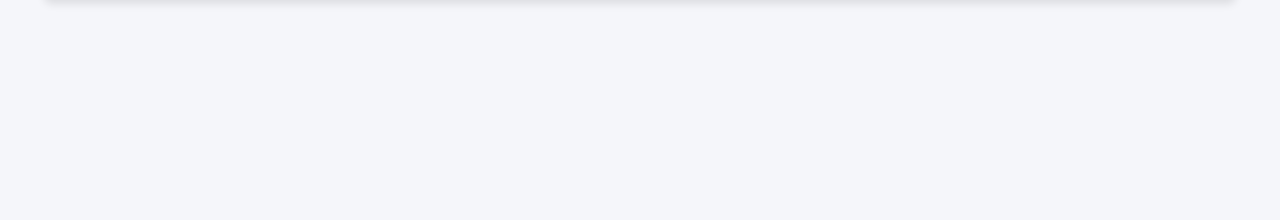
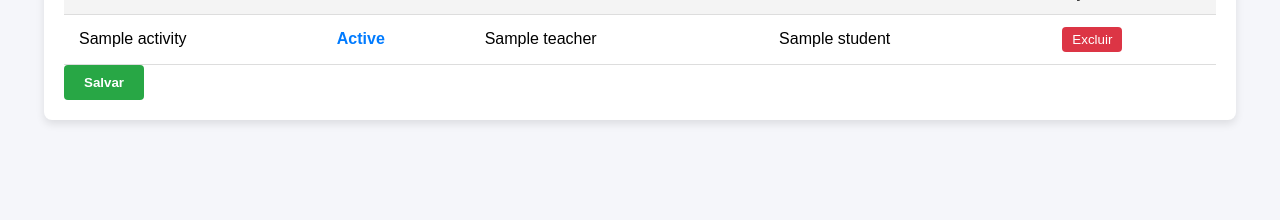
Before and after one commit to Ryan-Passos/taskmanager, a Flask app: page /dashboard in a window 1280 px wide. Shown: the part 258-478 px from the top of the page. Run offline with Flask 2, Linux system fonts and the light colour scheme; the first user in the database is signed in; a database or web service that is not in the repository returns one stand-in record (Sample ...); some libraries are stand-ins or nearby versions.

Commit message:
Versão Final

```diff
--- a/app.py
+++ b/app.py
@@ -2,7 +2,6 @@ from flask import Flask, render_template, redirect, url_for, request, flash, jso
 from flask_pymongo import PyMongo
 from bson import ObjectId
 from flask_login import LoginManager, UserMixin, login_user, login_required, logout_user, current_user
-
 
 app = Flask(__name__)
 app.secret_key = 'auth'
@@ -29,9 +28,7 @@ def load_user(username):
 
 @app.route('/register', methods=['GET', 'POST'])
 def register():
-    print("Reached the register route")  # Log para verificar se a rota é atingida
     if request.method == 'POST':
-        print("Processing registration form")  # Log para verificar se o formulário foi enviado
         username = request.form['username']
         password = request.form['password']
         user_type = request.form['user_type']
@@ -59,8 +56,6 @@ def register():
 
     return render_template('register.html')
 
-
-
 @app.route('/login', methods=['GET', 'POST'])
 def login():
     if request.method == 'POST':
@@ -85,17 +80,19 @@ def logout():
 @app.route('/dashboard')
 @login_required
 def dashboard():
+    query = {}
     if current_user.user_type == 'student':
         # Exibe apenas as atividades do aluno logado
-        activities = mongo.db.activities.find({"student": current_user.username})
+        query = {"student": current_user.username}
     elif current_user.user_type == 'teacher':
         # Exibe apenas as atividades atribuídas ao professor logado
-        activities = mongo.db.activities.find({"teacher": current_user.username})
-    else:
-        activities = []
+        query = {"teacher": current_user.username}
+        student_email = request.args.get('student')
+        if student_email:
+            query["student"] = student_email
 
+    activities = mongo.db.activities.find(query)
     return render_template('dashboard.html', activities=activities)
-
 
 @app.route('/add_activity', methods=['POST'])
 @login_required
@@ -115,23 +112,17 @@ def add_activity():
     })
     return jsonify({"status": "success", "message": "Activity added."}), 200
 
-
 @app.route('/save_activities', methods=['POST'])
 @login_required
 def save_activities():
-    print("save_activities called")
     data = request.get_json()
-    print("Received data:", data)  # Log para verificar o que está sendo recebido
-
     activities = data.get("activities")
-    print("Parsed activities:", activities)  # Log para verificar as atividades
 
     # Limpa as atividades atuais do usuário antes de salvar as novas
     mongo.db.activities.delete_many({"student": current_user.username})
 
     if activities:
         for activity in activities:
-            print("Saving activity:", activity)  # Log para verificar cada atividade
             mongo.db.activities.insert_one({
                 "name": activity['name'],
                 "status": activity['status'],
@@ -141,6 +132,14 @@ def save_activities():
 
     return jsonify({"status": "success", "message": "Activities saved."}), 200
 
+@app.route('/get_student_emails', methods=['GET'])
+@login_required
+def get_student_emails():
+    if current_user.user_type == 'teacher':
+        # Encontra os emails dos alunos com atividades atribuídas ao professor logado
+        emails = mongo.db.activities.distinct("student", {"teacher": current_user.username})
+        return jsonify({"emails": emails})
+    return jsonify({"emails": []}), 403
 
 @app.route('/')
 def index():
--- a/templates/dashboard.html
+++ b/templates/dashboard.html
@@ -112,9 +122,23 @@
             <button class="logout-btn" onclick="logout()">Logout</button>
         </div>
         <h3>Atividades</h3>
+
+        {% if current_user.user_type == 'teacher' %}
+        <div class="filter-container">
+            <label for="studentFilter">Filtrar por e-mail do aluno:</label>
+            <select id="studentFilter" onchange="filterByStudent()">
+                <option value="">Todos os Alunos</option>
+            </select>
+            <button onclick="clearFilter()" class="delete-btn" style="padding: 5px;">Limpar Filtro</button>
+        </div>
+        {% endif %}
+
+        {% if current_user.user_type != 'teacher' %}
         <div class="actions">
             <button id="addActivityButton" class="add-activity-btn" onclick="addRow()">Adicionar Atividade</button>
         </div>
+        {% endif %}
+
         <table id="activitiesTable">
             <thead>
                 <tr>
@@ -124,24 +148,31 @@
                     {% if current_user.user_type != 'student' %}
                     <th>E-mail do Aluno</th>
                     {% endif %}
+                    {% if current_user.user_type != 'teacher' %}
                     <th id="actionsColumn">Ações</th>
+                    {% endif %}
                 </tr>
             </thead>
             <tbody>
                 {% for activity in activities %}
                 <tr>
-                    <td contenteditable="true">{{ activity.name }}</td>
-                    <td contenteditable="true" class="status-cell">{{ activity.status }}</td>
-                    <td contenteditable="true">{{ activity.teacher }}</td>
+                    <td contenteditable="{{ current_user.user_type != 'teacher' }}">{{ activity.name }}</td>
+                    <td contenteditable="{{ current_user.user_type != 'teacher' }}" class="status-cell">{{ activity.status }}</td>
+                    <td contenteditable="{{ current_user.user_type != 'teacher' }}">{{ activity.teacher }}</td>
                     {% if current_user.user_type != 'student' %}
-                    <td contenteditable="true">{{ activity.student }}</td>
+                    <td contenteditable="{{ current_user.user_type != 'teacher' }}">{{ activity.student }}</td>
                     {% endif %}
+                    {% if current_user.user_type != 'teacher' %}
                     <td><button class="delete-btn" onclick="deleteRow(this)">Excluir</button></td>
+                    {% endif %}
                 </tr>
                 {% endfor %}
             </tbody>
         </table>
+
+        {% if current_user.user_type != 'teacher' %}
         <button id="saveButton" class="save-btn" onclick="saveData()">Salvar</button>
+        {% endif %}
     </div>
 
     <script>
@@ -171,32 +202,23 @@
         function saveData() {
             const table = document.getElementById('activitiesTable').getElementsByTagName('tbody')[0];
             const activities = [];
-
             for (let row of table.rows) {
                 const name = row.cells[0].innerText.trim();
                 const status = row.cells[1].innerText.trim();
                 const teacher = row.cells[2].innerText.trim();
                 let studentEmail = '';
-
                 if (userType !== 'student' && row.cells[3]) {
                     studentEmail = row.cells[3].innerText.trim();
                 }
-
                 if (!name || !status || !teacher || (userType != 'student' && !studentEmail)) {
                     alert("Preencha todos os campos obrigatórios.");
                     return;
                 }
-
                 activities.push({ name, status, teacher, studentEmail });
             }
-
-            console.log("Enviando atividades:", JSON.stringify({ activities }));
-
             fetch('/save_activities', {
                 method: 'POST',
-                headers: {
-                    'Content-Type': 'application/json',
-                },
+                headers: { 'Content-Type': 'application/json' },
                 body: JSON.stringify({ activities })
             })
             .then(response => {
@@ -212,15 +234,34 @@
             });
         }
 
-        // Oculta botões apenas se o usuário for "Teacher"
+        function loadStudentEmails() {
+            fetch('/get_student_emails')
+            .then(response => response.json())
+            .then(data => {
+                const emailSelect = document.getElementById('studentFilter');
+                data.emails.forEach(email => {
+                    const option = document.createElement('option');
+                    option.value = email;
+                    option.textContent = email;
+                    emailSelect.appendChild(option);
+                });
+            });
+        }
+
+        function filterByStudent() {
+            const selectedEmail = document.getElementById('studentFilter').value;
+            const url = selectedEmail ? `/dashboard?student=${selectedEmail}` : '/dashboard';
+            window.location.href = url;
+        }
+
+        function clearFilter() {
+            document.getElementById('studentFilter').value = '';
+            filterByStudent();
+        }
+
         document.addEventListener("DOMContentLoaded", function() {
-            if (userType !== 'student') {
-                document.getElementById('addActivityButton').style.display = 'none';
-                document.getElementById('saveButton').style.display = 'none';
-                document.querySelectorAll('.delete-btn').forEach(button => {
-                    button.style.display = 'none';
-                });
-                document.getElementById('actionsColumn').style.display = 'none';
+            if (userType === 'teacher') {
+                loadStudentEmails();
             }
         });
     </script>
```
Also changed, not shown: other parts of templates/dashboard.html (+10 -0 lines).
